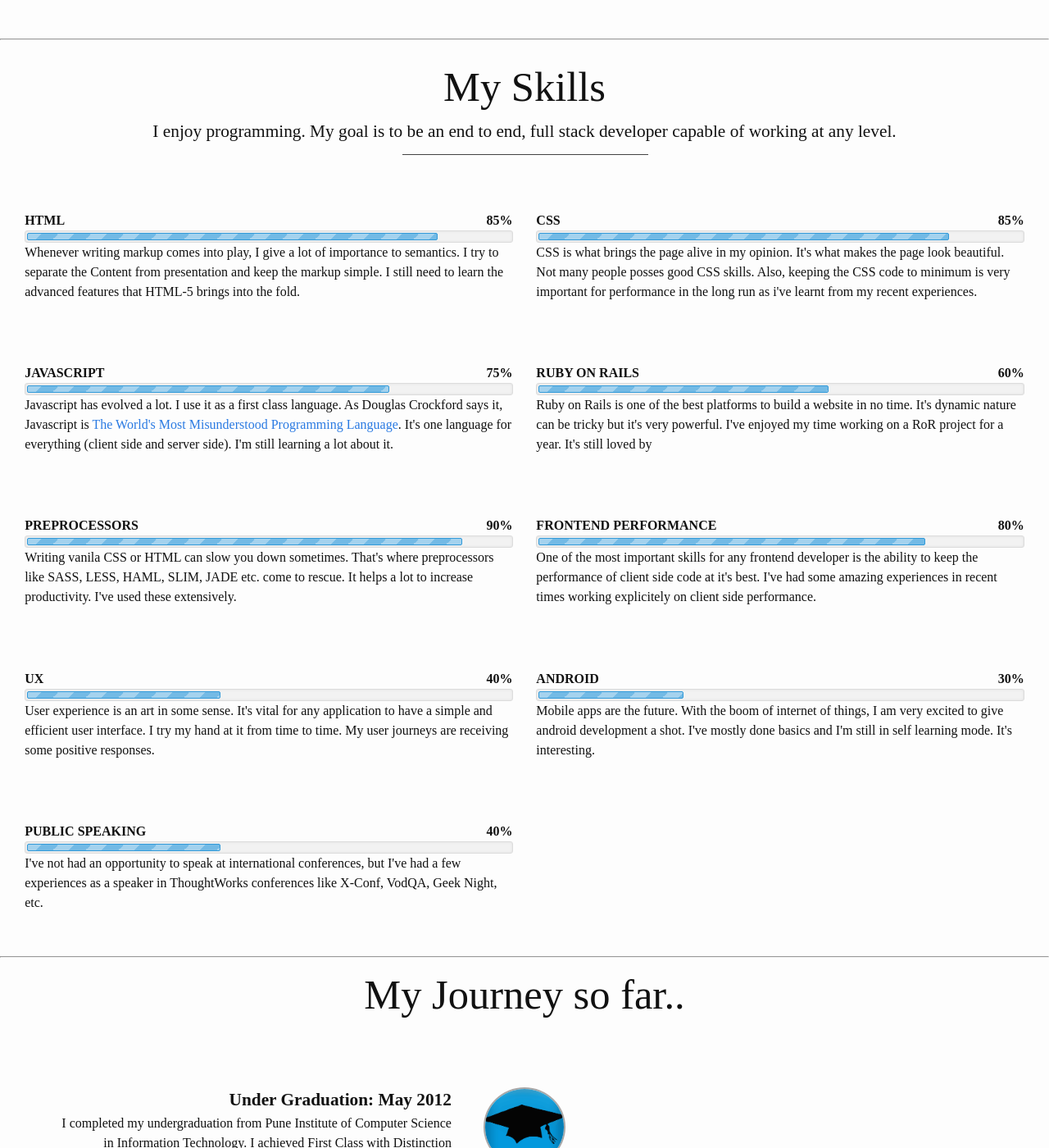
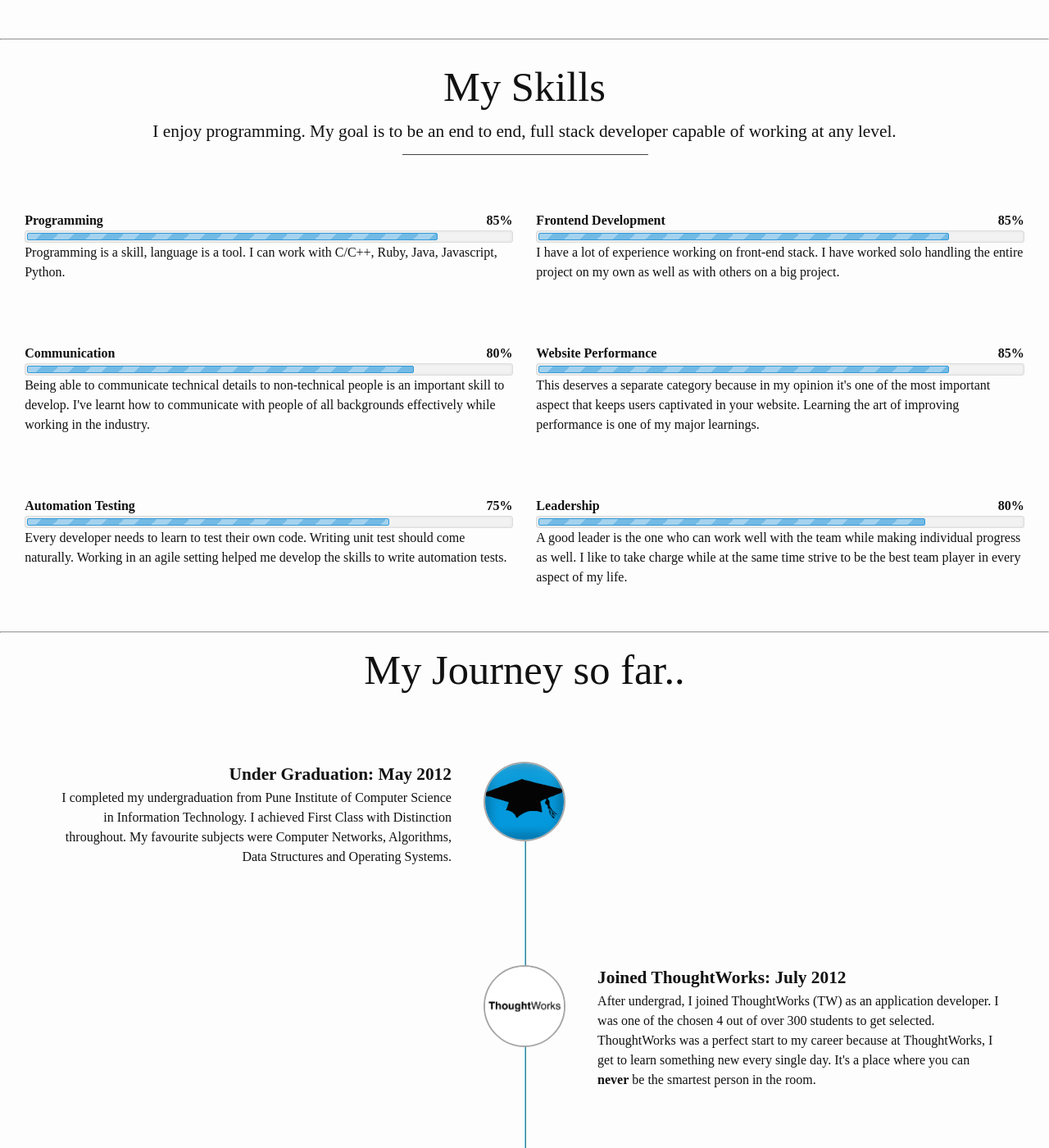
Before and after one commit to vishnun/vishnun.github.io, a Jekyll site: the page built from index.html, in a window 1280 px wide and 1400 px high, scrolled down 1930 px. Shown: the whole window at 82% size. Built offline with Jekyll 4.4.1, drawn with Linux system fonts in a browser that asks for light colours; nearby versions of some CDN libraries; some web fonts are replaced.

Commit message:
Vishnu: Updating more content on index page.

```diff
--- a/index.html
+++ b/index.html
@@ -210,28 +210,24 @@ html_title: vishnu
     <div class="container">
         <div class="row">
             <div class="span-6 m-span-12 wow fadeInLeft animated">
-                <div><span><strong>HTML</strong></span><span class="pull-right"><strong>85%</strong></span></div>
+                <div><span><strong>Programming</strong></span><span class="pull-right"><strong>85%</strong></span></div>
                 <div class="progress-bar">
                     <span class="meter" style="width: 85%"></span>
                 </div>
                 <div>
                     <p>
-                        Whenever writing markup comes into play, I give a lot of importance to semantics. I try to
-                        separate the Content from presentation and keep the markup simple. I still need to learn the
-                        advanced features that HTML-5 brings into the fold.
+                        Programming is a skill, language is a tool. I can work with C/C++, Ruby, Java, Javascript, Python.
                     </p>
                 </div>
             </div>
             <div class="span-6 m-span-12 wow fadeInRight animated">
-                <div><span><strong>CSS</strong></span><span class="pull-right"><strong>85%</strong></span></div>
+                <div><span><strong>Frontend Development</strong></span><span class="pull-right"><strong>85%</strong></span></div>
                 <div class="progress-bar">
                     <span class="meter" style="width: 85%"></span>
                 </div>
                 <div>
                     <p>
-                        CSS is what brings the page alive in my opinion. It's what makes the page look beautiful. Not
-                        many people posses good CSS skills. Also, keeping the CSS code to minimum is very important for
-                        performance in the long run as i've learnt from my recent experiences.
+                        I have a lot of experience working on front-end stack. I have worked solo handling the entire project on my own as well as with others on a big project.
                     </p>
                 </div>
             </div>
@@ -239,30 +235,25 @@ html_title: vishnu
 
         <div class="row">
             <div class="span-6 m-span-12 wow fadeInLeft animated">
-                <div><span><strong>JAVASCRIPT</strong></span><span class="pull-right"><strong>75%</strong></span></div>
+                <div><span><strong>Communication</strong></span><span class="pull-right"><strong>80%</strong></span></div>
                 <div class="progress-bar">
-                    <span class="meter" style="width: 75%"></span>
+                    <span class="meter" style="width: 80%"></span>
                 </div>
                 <div>
                     <p>
-                        Javascript has evolved a lot. I use it as a first class language. As Douglas Crockford says it,
-                        Javascript is <a href="http://javascript.crockford.com/javascript.html">The World's Most
-                        Misunderstood Programming Language</a>. It's one language for everything (client side and server
-                        side). I'm still learning a lot about it.
+                        Being able to communicate technical details to non-technical people is an important skill to develop. I've learnt how to communicate with people of all backgrounds effectively while working in the industry.
                     </p>
                 </div>
             </div>
             <div class="span-6 m-span-12 wow fadeInRight animated">
-                <div><span><strong>RUBY ON RAILS</strong></span><span class="pull-right"><strong>60%</strong></span>
+                <div><span><strong>Website Performance</strong></span><span class="pull-right"><strong>85%</strong></span>
                 </div>
                 <div class="progress-bar">
-                    <span class="meter" style="width: 60%"></span>
+                    <span class="meter" style="width: 85%"></span>
                 </div>
                 <div>
                     <p>
-                        Ruby on Rails is one of the best platforms to build a website in no time. It's dynamic nature
-                        can be tricky but it's very powerful. I've enjoyed my time working on a RoR project for a year.
-                        It's still loved by
+                        This deserves a separate category because in my opinion it's one of the most important aspect that keeps users captivated in your website. Learning the art of improving performance is one of my major learnings.
                     </p>
                 </div>
             </div>
@@ -270,76 +261,26 @@ html_title: vishnu
 
         <div class="row">
             <div class="span-6 m-span-12 wow fadeInLeft animated">
-                <div><span><strong>PREPROCESSORS</strong></span><span class="pull-right"><strong>90%</strong></span>
+                <div><span><strong>Automation Testing</strong></span><span class="pull-right"><strong>75%</strong></span>
                 </div>
                 <div class="progress-bar">
-                    <span class="meter" style="width: 90%"></span>
+                    <span class="meter" style="width: 75%"></span>
                 </div>
                 <div>
                     <p>
-                        Writing vanila CSS or HTML can slow you down sometimes. That's where preprocessors like SASS,
-                        LESS, HAML, SLIM, JADE etc. come to rescue. It helps a lot to increase productivity. I've used
-                        these extensively.
+                        Every developer needs to learn to test their own code. Writing unit test should come naturally. Working in an agile setting helped me develop the skills to write automation tests.
                     </p>
                 </div>
             </div>
             <div class="span-6 m-span-12 wow fadeInRight animated">
-                <div><span><strong>FRONTEND PERFORMANCE</strong></span><span
+                <div><span><strong>Leadership</strong></span><span
                         class="pull-right"><strong>80%</strong></span></div>
                 <div class="progress-bar">
                     <span class="meter" style="width: 80%"></span>
                 </div>
                 <div>
                     <p>
-                        One of the most important skills for any frontend developer is the ability to keep the
-                        performance of client side code at it's best. I've had some amazing experiences in recent times
-                        working explicitely on client side performance.
-                    </p>
-                </div>
-            </div>
-        </div>
-
-        <div class="row">
-            <div class="span-6 m-span-12 wow fadeInLeft animated">
-                <div><span><strong>UX</strong></span><span class="pull-right"><strong>40%</strong></span></div>
-                <div class="progress-bar">
-                    <span class="meter" style="width: 40%"></span>
-                </div>
-                <div>
-                    <p>
-                        User experience is an art in some sense. It's vital for any application to have a simple and
-                        efficient user interface. I try my hand at it from time to time. My user journeys are receiving
-                        some positive responses.
-                    </p>
-                </div>
-            </div>
-
-            <div class="span-6 m-span-12 wow fadeInRight animated">
-                <div><span><strong>ANDROID</strong></span><span class="pull-right"><strong>30%</strong></span></div>
-                <div class="progress-bar">
-                    <span class="meter" style="width: 30%"></span>
-                </div>
-                <div>
-                    <p>
-                        Mobile apps are the future. With the boom of internet of things, I am very excited to give
-                        android development a shot. I've mostly done basics and I'm still in self learning mode. It's
-                        interesting.
-                    </p>
-                </div>
-            </div>
-        </div>
-
-        <div class="row">
-            <div class="span-6 m-span-12 wow fadeInLeft animated">
-                <div><span><strong>PUBLIC SPEAKING</strong></span><span class="pull-right"><strong>40%</strong></span>
-                </div>
-                <div class="progress-bar">
-                    <span class="meter" style="width: 40%"></span>
-                </div>
-                <div>
-                    <p>
-                        I've not had an opportunity to speak at international conferences, but I've had a few
-                        experiences as a speaker in ThoughtWorks conferences like X-Conf, VodQA, Geek Night, etc.
+                        A good leader is the one who can work well with the team while making individual progress as well. I like to take charge while at the same time strive to be the best team player in every aspect of my life.
                     </p>
                 </div>
             </div>
```
